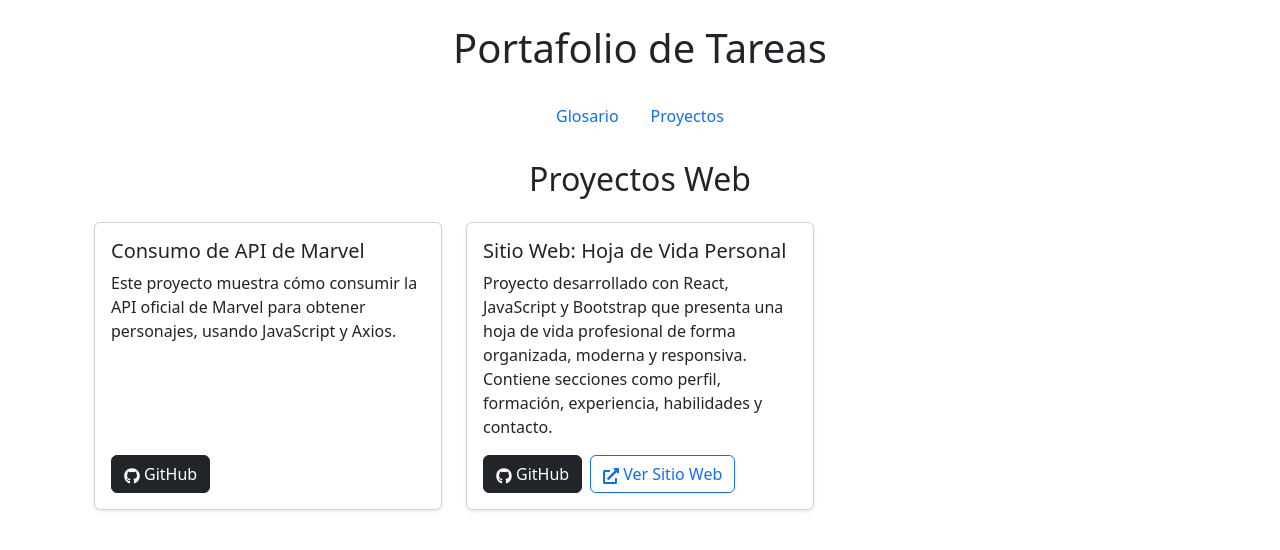
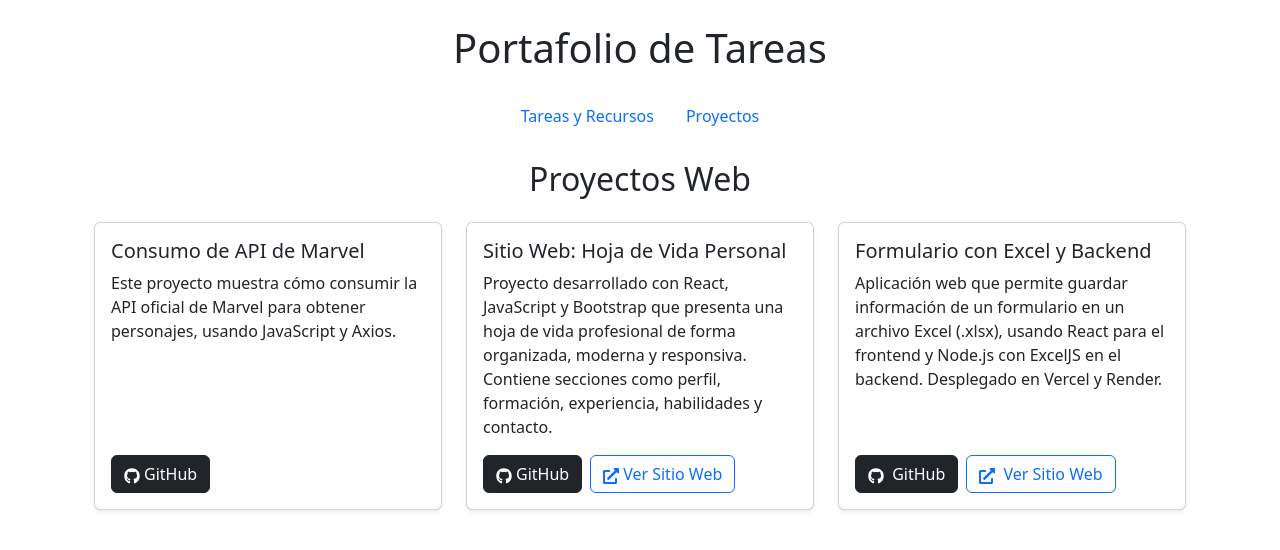
Before and after one commit to BJCorado/portafolio-tareas-desarrollo-web, a React (Create React App) app: page /proyectos in a window 1280 px wide. Shown: the top 550 px of the page. Built offline with nearby package versions, Linux system fonts and the light colour scheme.

Commit message:
se agrego componente para las tareas y nueva tarea de investigacion

```diff
--- a/src/App.js
+++ b/src/App.js
@@ -1,8 +1,9 @@
 import './App.css';
-import Glossary from './pages/glosario';
 import 'bootstrap/dist/css/bootstrap.min.css';
+import { BrowserRouter as Router, Routes, Route, Link } from 'react-router-dom';
+
+import Tareas from './pages/tareas'; // antes era Glossary
 import Projects from './pages/projects';
-import { BrowserRouter as Router, Routes, Route, Link } from 'react-router-dom';
 
 function App() {
   return (
@@ -13,7 +14,7 @@ function App() {
         {/* Menú de navegación */}
         <ul className="nav nav-pills mb-4 justify-content-center">
           <li className="nav-item">
-            <Link className="nav-link" to="/">Glosario</Link>
+            <Link className="nav-link" to="/tareas">Tareas y Recursos</Link>
           </li>
           <li className="nav-item">
             <Link className="nav-link" to="/proyectos">Proyectos</Link>
@@ -22,7 +23,7 @@ function App() {
 
         {/* Rutas de las secciones */}
         <Routes>
-          <Route path="/" element={<Glossary />} />
+          <Route path="/tareas" element={<Tareas />} />
           <Route path="/proyectos" element={<Projects />} />
         </Routes>
       </div>
--- /dev/null
+++ b/src/pages/investigacion1.js
@@ -0,0 +1,52 @@
+import { useState } from 'react';
+
+function Investigacion1() {
+  const [mostrar, setMostrar] = useState(false);
+
+  return (
+    <div className="mb-4">
+      <button
+        className="btn btn-secondary mb-3"
+        onClick={() => setMostrar(!mostrar)}
+      >
+        Investigación: Formularios HTML y CSS {mostrar ? '▲' : '▼'}
+      </button>
+
+      {mostrar && (
+        <div style={{ whiteSpace: 'pre-wrap', textAlign: 'justify' }}>
+          <h4>Introducción</h4>
+          <p>
+            En el desarrollo web moderno, la correcta estructuración de formularios y el diseño visual de los sitios son aspectos fundamentales para ofrecer una experiencia de usuario funcional y atractiva...
+          </p>
+
+          <h4>Formularios HTML y Fundamentos de CSS en Diseño Web</h4>
+          <p>
+            <strong>Elemento &lt;input&gt; y sus tipos comunes</strong><br />
+            El elemento HTML &lt;input&gt; se utiliza para crear campos de entrada interactivos dentro de un formulario web...
+          </p>
+
+          <p>
+            ... (⬅️ aquí puedes seguir pegando el resto del contenido dentro de más &lt;p&gt; o &lt;strong&gt; si deseas formatear secciones).
+          </p>
+
+          <h4>Conclusión</h4>
+          <p>
+            El dominio de los elementos fundamentales de HTML para formularios, junto con el conocimiento del uso de CSS y frameworks de estilo...
+          </p>
+
+          <h5>Referencias Bibliográficas</h5>
+          <ul>
+            <li>input - HTML: Lenguaje de etiquetas de hipertexto | MDN</li>
+            <li>&lt;textarea&gt; - HTML: Lenguaje de etiquetas de hipertexto | MDN</li>
+            <li>&lt;select&gt; - HTML: Lenguaje de etiquetas de hipertexto | MDN</li>
+            <li>Framework de CSS - Wikipedia</li>
+            <li>Uso de media queries - CSS | MDN</li>
+            <li>https://www.seobility.net/es/wiki/Media_Query#</li>
+          </ul>
+        </div>
+      )}
+    </div>
+  );
+}
+
+export default Investigacion1;
--- a/src/pages/projects.js
+++ b/src/pages/projects.js
@@ -60,8 +60,37 @@ function Projects() {
             </div>
           </div>
         </div>
+        {/* Proyecto 3: Formulario con Excel */}
+<div className="col-md-6 col-lg-4 mb-4">
+  <div className="card shadow-sm project-card h-100">
+    <div className="card-body d-flex flex-column">
+      <h5 className="card-title">Formulario con Excel y Backend</h5>
+      <p className="card-text flex-grow-1">
+        Aplicación web que permite guardar información de un formulario en un archivo Excel (.xlsx), usando React para el frontend y Node.js con ExcelJS en el backend. Desplegado en Vercel y Render.
+      </p>
+      <div>
+        <a
+          href="https://github.com/BJCorado/formulario-excel"
+          target="_blank"
+          rel="noopener noreferrer"
+          className="btn btn-dark me-2"
+        >
+          <FaGithub className="me-1" /> GitHub
+        </a>
+        <a
+          href="https://formulario-bj-corado.vercel.app/"
+          target="_blank"
+          rel="noopener noreferrer"
+          className="btn btn-outline-primary"
+        >
+          <FaExternalLinkAlt className="me-1" /> Ver Sitio Web
+         </a>
+         </div>
+       </div>
       </div>
     </div>
+     </div>
+     </div>
   );
 }
 
--- /dev/null
+++ b/src/pages/tareas.js
@@ -0,0 +1,15 @@
+import Glosario from './glosario';
+import Investigacion1 from './investigacion1';
+
+function Tareas() {
+  return (
+    <div className="container">
+      <h2 className="mb-4 text-center">Tareas y Recursos</h2>
+
+      <Glosario />
+      <Investigacion1 />
+    </div>
+  );
+}
+
+export default Tareas;
```
